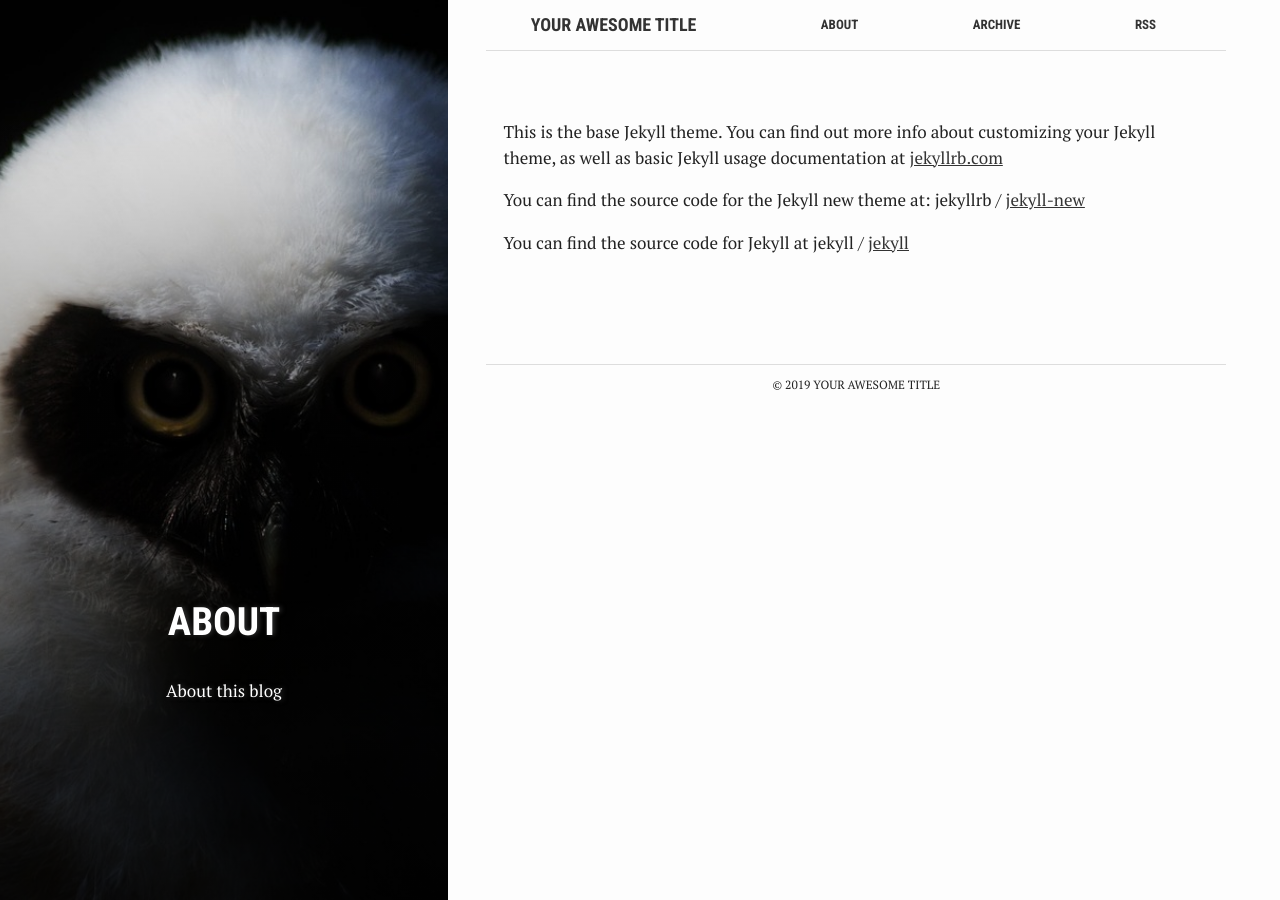
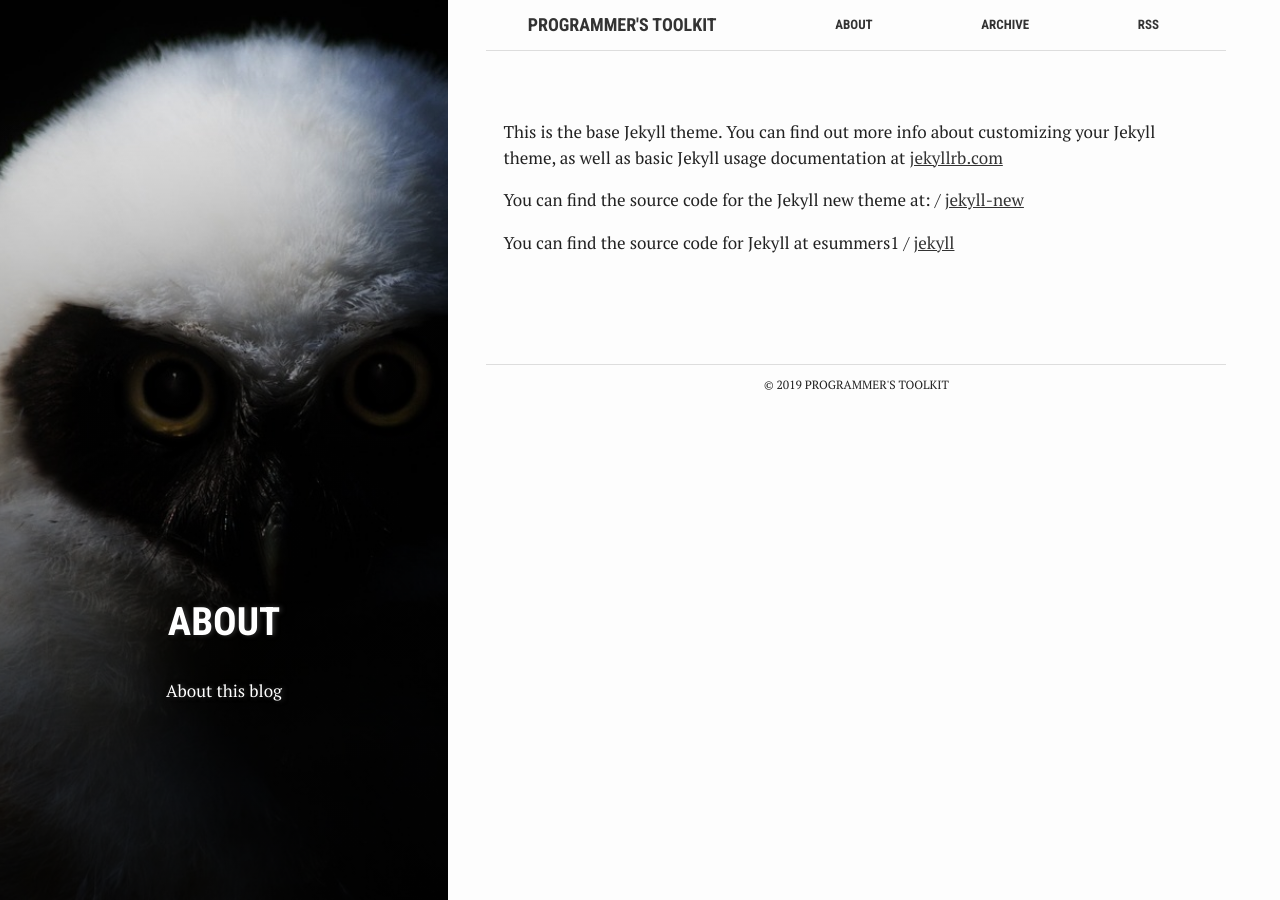
Before and after one commit to esummers1/esummers1.github.io, a Jekyll site: the page built from about.md, in a window 1280 px wide. Built offline with Jekyll 4.4.1, drawn with Linux system fonts in a browser that asks for light colours.

Commit message:
Update config

```diff
--- a/_config.yml
+++ b/_config.yml
@@ -6,17 +6,15 @@
 # 'jekyll serve'. If you change this file, please restart the server process.
 
 # Site settings
-title: Your awesome title
-email: your-email@domain.com
+title: Programmer's Toolkit
+email: eddie.summers1@gmail.com
 description: > # this means to ignore newlines until "baseurl:"
-  Write an awesome description for your new site here. You can edit this
-  line in _config.yml. It will appear in your document head meta (for
-  Google search results) and in your feed.xml site description.
+  A blog about all things programming and software engineering.
 baseurl: "" # the subpath of your site, e.g. /blog
 lang: "en"
-url: "http://localhost:4000" # the base hostname & protocol for your site
-twitter_username: jekyllrb
-github_username:  jekyll
+url: "https://programming.eddie-summers.com" # the base hostname & protocol for your site
+twitter_username:
+github_username: esummers1
 disqus_username:
 
 # Build settings
@@ -35,10 +33,10 @@
   clippings: all
   endings: all
 
-
+# SCSS settings
 sass:
   sass_dir: assets/_sass
   style: compressed
 
-
+# Image directory
 images: '/assets/images'
```
